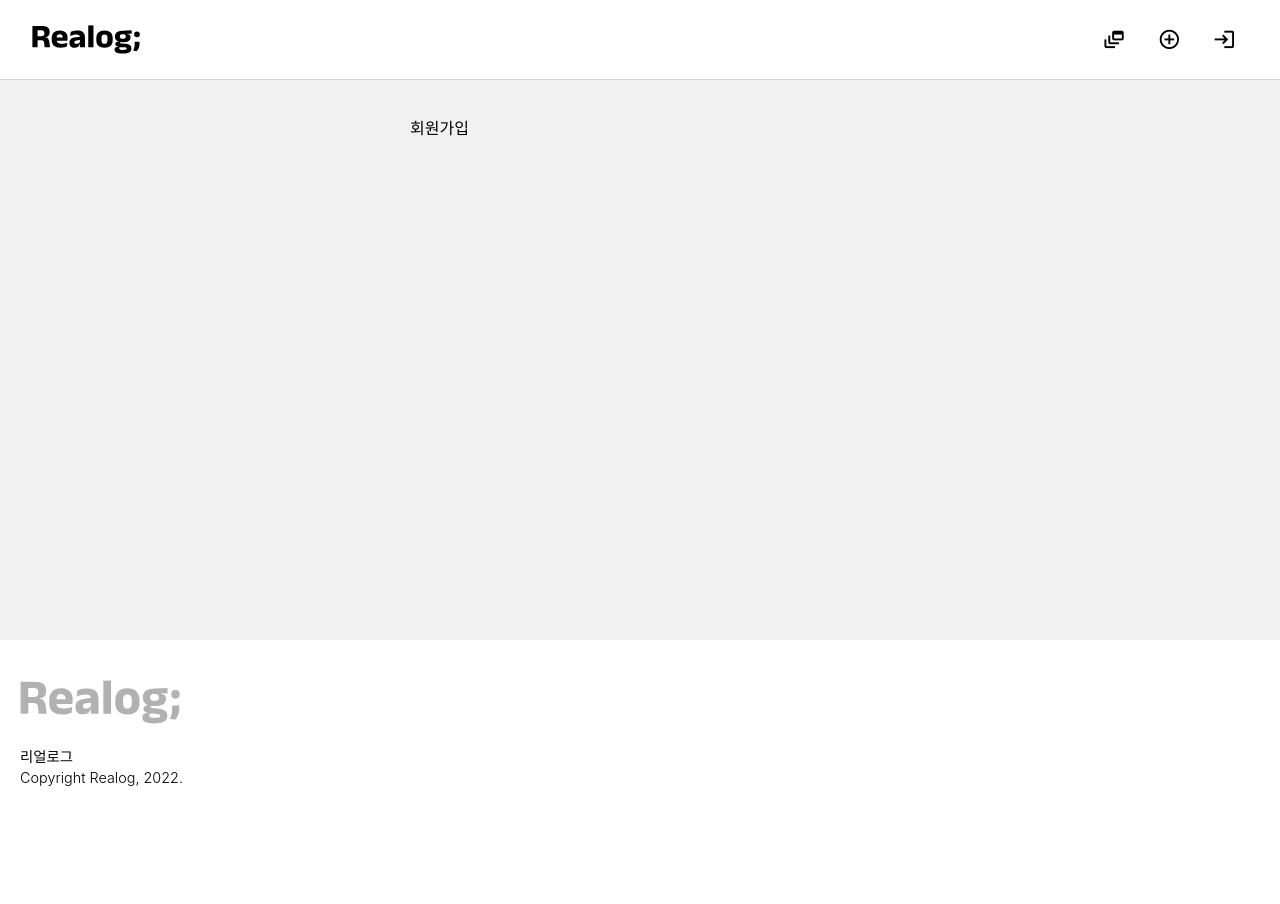
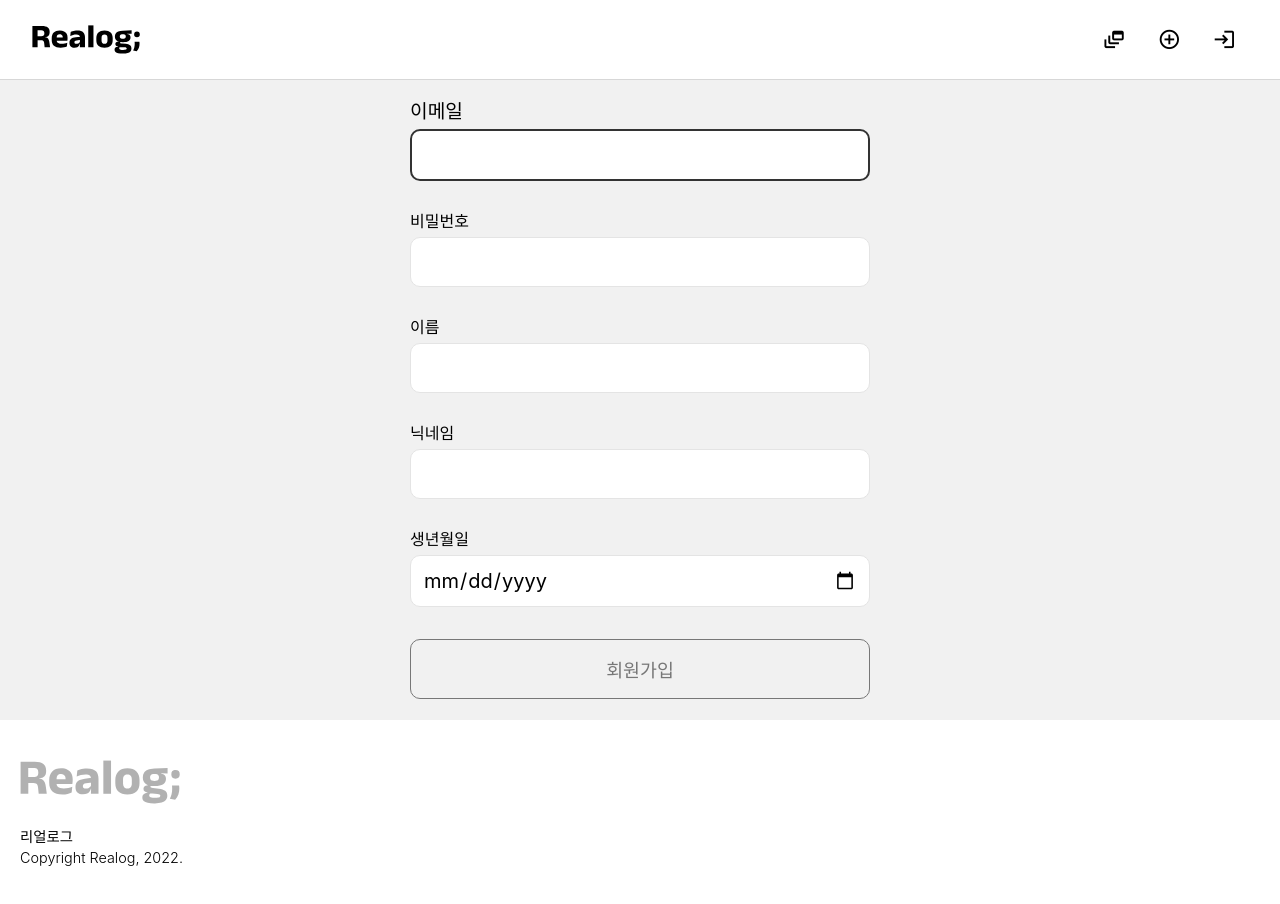
Before and after one commit to IRONDESK/golf-blog, a Next.js app: page /user/join in a window 1280 px wide. Shown: the top 904 px of the page. Before the commit the page ends 848 px from the top, so only its background shows below. Built offline with nearby package versions, Linux system fonts and the light colour scheme; a web font is replaced by a local one.

Commit message:
:sparkles: 회원가입 기능 구현

```diff
--- a/src/pages/user/join.tsx
+++ b/src/pages/user/join.tsx
@@ -1,11 +1,102 @@
 import React from "react"
+import axios from "axios"
 import styled from "@emotion/styled"
+import { useRouter } from "next/router"
 import { COLOR } from "../../shared/constants"
 
+import { SubmitHandler, useForm, FieldError } from "react-hook-form"
+import { IMemberDataType } from "../../types/MemberType"
+import { CreateMember } from "../../api/UserAuthApi"
+
 function Join() {
+  const router = useRouter()
+  const {
+    register,
+    watch,
+    handleSubmit,
+    formState: { errors },
+  } = useForm<IMemberDataType>({ mode: "onBlur" })
+
+  const onSubmit: SubmitHandler<IMemberDataType> = (data) => {
+    CreateMember(data)
+      .then((res) => {
+        alert("가입완료")
+        console.log(res)
+        router.push("/user/login")
+      })
+      .catch((res) => {
+        alert(res)
+      })
+  }
+
   return (
     <Container>
-      <Form>회원가입</Form>
+      <Form onSubmit={handleSubmit(onSubmit)}>
+        <input
+          style={{ order: 2 }}
+          type="text"
+          id="email"
+          autoFocus={true}
+          required
+          {...register("email", {
+            required: true,
+          })}
+        />
+        <label style={{ order: 1 }} htmlFor="email">
+          이메일
+        </label>
+        <input
+          style={{ order: 4 }}
+          type="password"
+          id="password"
+          required
+          {...register("password", {
+            required: true,
+          })}
+        />
+        <label style={{ order: 3 }} htmlFor="password">
+          비밀번호
+        </label>
+        <input
+          style={{ order: 6 }}
+          type="text"
+          id="username"
+          required
+          {...register("name", {
+            required: true,
+          })}
+        />
+        <label style={{ order: 5 }} htmlFor="username">
+          이름
+        </label>
+        <input
+          style={{ order: 8 }}
+          type="text"
+          id="nickname"
+          required
+          {...register("nickname", {
+            required: true,
+          })}
+        />
+        <label style={{ order: 7 }} htmlFor="nickname">
+          닉네임
+        </label>
+        <input
+          style={{ order: 10 }}
+          type="date"
+          id="birth"
+          required
+          {...register("birth", {
+            required: true,
+          })}
+        />
+        <label style={{ order: 9 }} htmlFor="birth">
+          생년월일
+        </label>
+        <div style={{ order: 11 }}>
+          <JoinButton type="submit">회원가입</JoinButton>
+        </div>
+      </Form>
     </Container>
   )
 }
@@ -18,7 +109,43 @@ const Form = styled.form`
   margin: 0 auto;
   padding: 40px 0;
   max-width: 460px;
-  height: 70vh;
+  height: 80vh;
+  flex-direction: column;
+  justify-content: center;
+  input {
+    margin: 0 0 32px;
+    padding: 12px;
+    width: 100%;
+    font-size: 1.25rem;
+    border-radius: 10px;
+    border: 1px solid ${COLOR.border};
+    &:focus {
+      border: 2px solid ${COLOR.main};
+      & + label {
+        font-weight: 500;
+        font-size: 1.2rem;
+      }
+    }
+  }
+  label {
+    margin: 0 0 8px;
+    transition: all 0.3s;
+  }
+`
+const JoinButton = styled.button`
+  padding: 16px 0;
+  width: 100%;
+  border-radius: 10px;
+  border: 1px solid ${COLOR.gray};
+  color: ${COLOR.gray};
+  font-size: 1.15rem;
+  transition: all 0.3s;
+  &:hover,
+  &:focus {
+    background-color: ${COLOR.gray};
+    color: ${COLOR.white};
+    font-weight: 500;
+  }
 `
 
 export default Join
```
